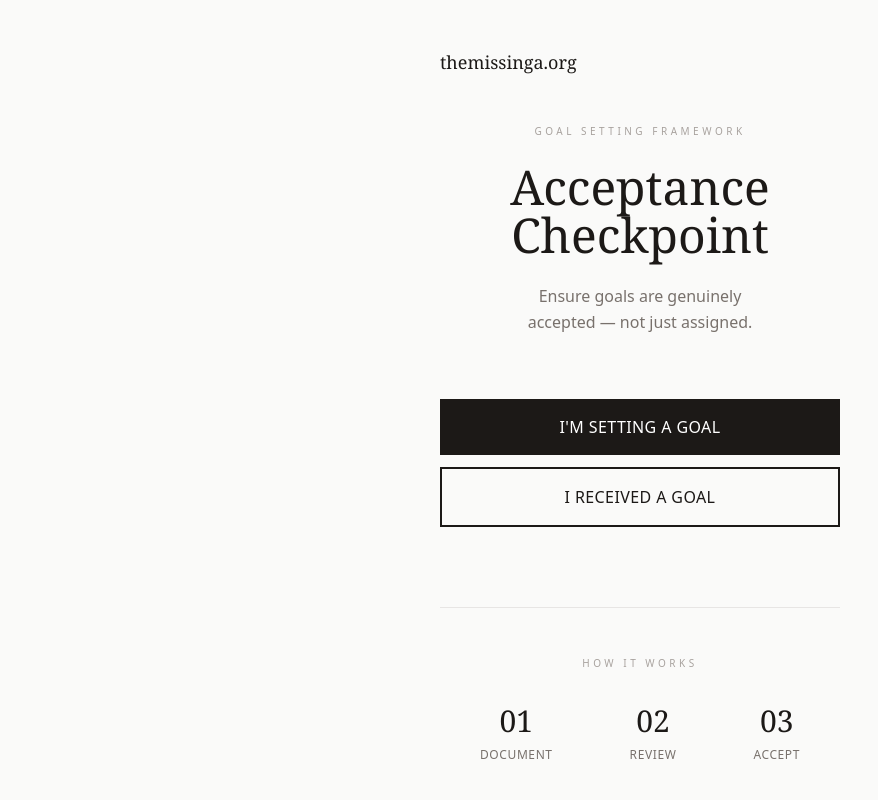
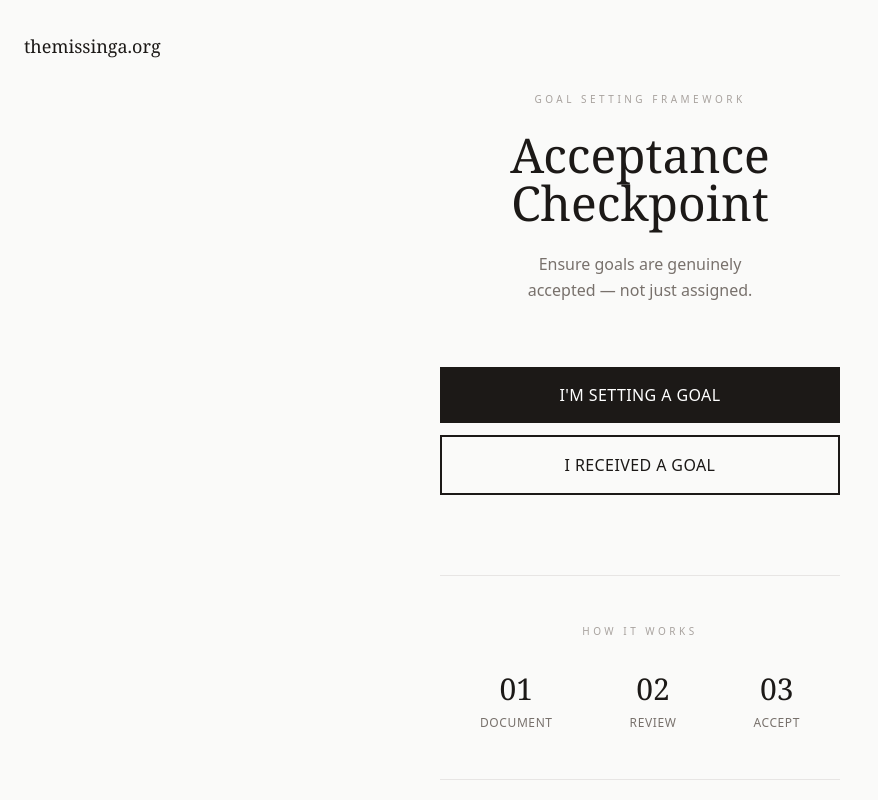
Before and after one commit to curtgiddings/-acceptance-checkpoint, a Next.js app: page / in a window 1280 px wide. Shown: the top 800 px of the page, without its empty margins (0-878 px from the left). Built offline with nearby package versions, Linux system fonts and the light colour scheme.

Commit message:
Left-align brand

```diff
--- a/app/layout.tsx
+++ b/app/layout.tsx
@@ -15,10 +15,12 @@ export default function RootLayout({
   return (
     <html lang="en">
       <body className="min-h-screen bg-stone-50">
-        <main className="max-w-md mx-auto px-6 py-12">
-          <Link href="/" className="block mb-12">
+        <header className="px-6 py-8">
+          <Link href="/">
             <p className="font-serif text-lg text-stone-900">themissinga.org</p>
           </Link>
+        </header>
+        <main className="max-w-md mx-auto px-6 pb-12">
           {children}
         </main>
       </body>
```
